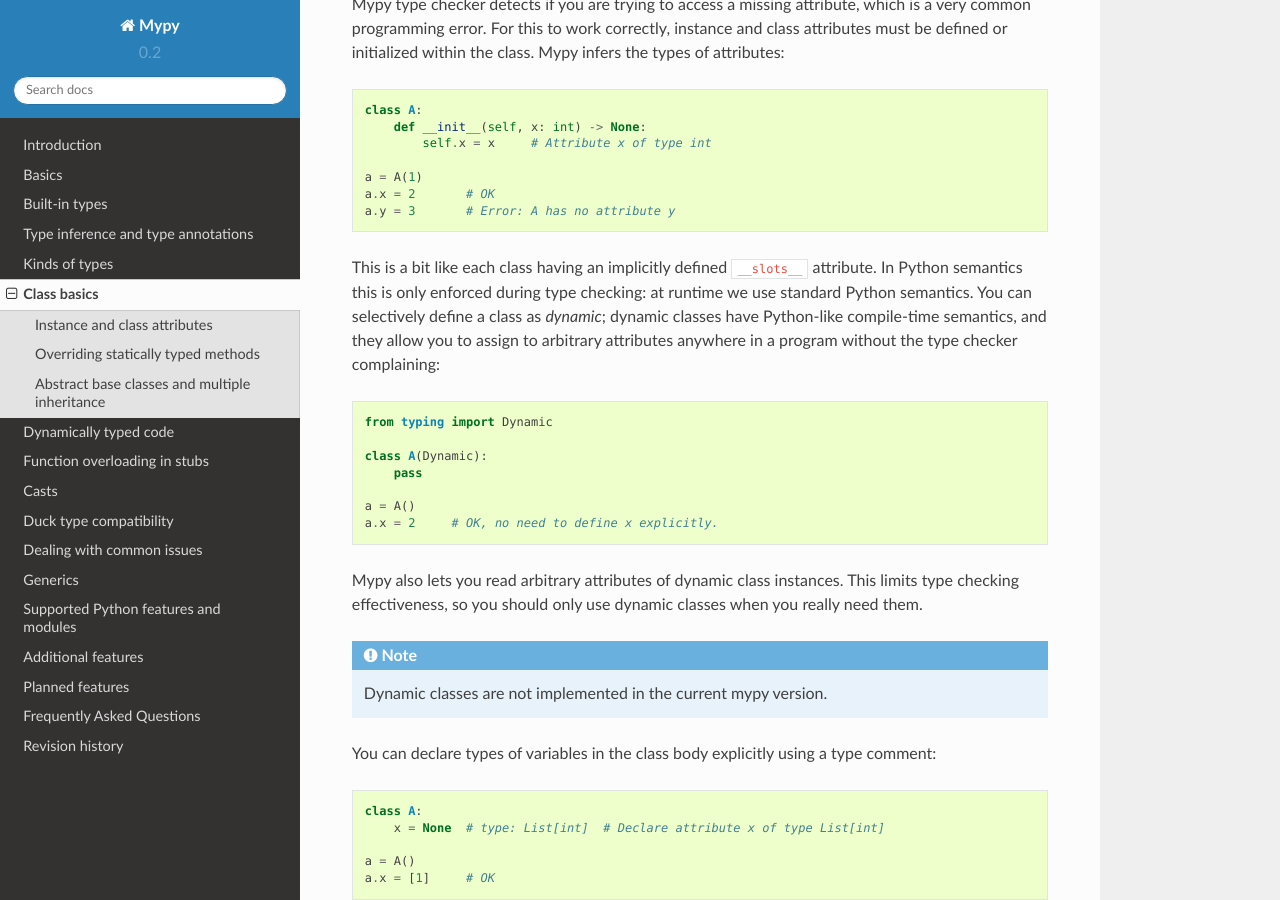
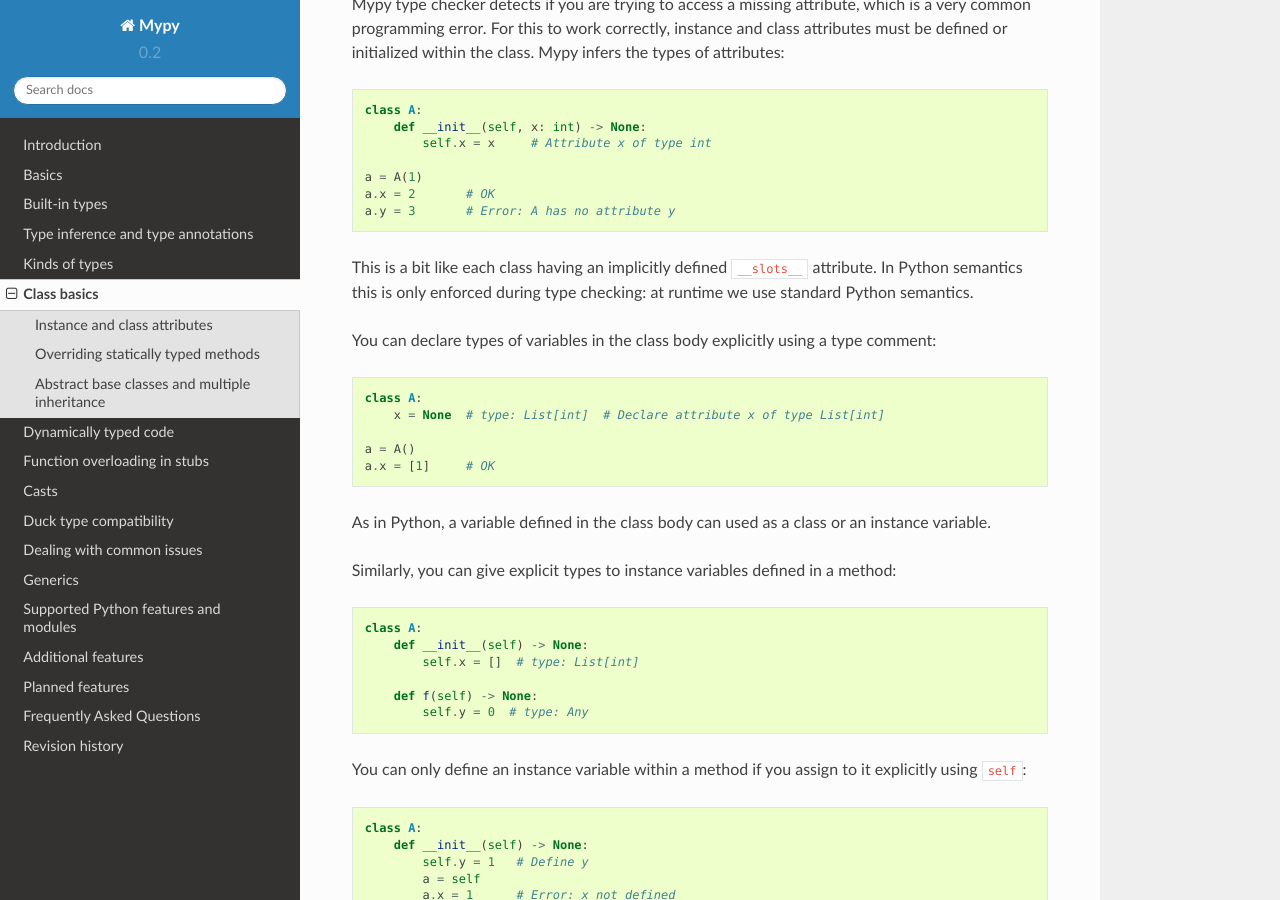
Before and after one commit to lucalysoft/mypy, a Sphinx documentation site: the page built from docs/source/class_basics.rst, in a window 1280 px wide and 900 px high, scrolled down 223 px. Built offline with Sphinx 7.4.7 and the Read the Docs theme 2.0.0, drawn with Linux system fonts in a browser that asks for light colours.

Commit message:
Remove mentions of Dynamic and update readme

```diff
--- a/docs/source/class_basics.rst
+++ b/docs/source/class_basics.rst
@@ -21,29 +21,7 @@ initialized within the class. Mypy infers the types of attributes:
 
 This is a bit like each class having an implicitly defined
 ``__slots__`` attribute. In Python semantics this is only enforced
-during type checking: at runtime we use standard Python semantics. You
-can selectively define a class as *dynamic*; dynamic classes have
-Python-like compile-time semantics, and they allow you to assign to
-arbitrary attributes anywhere in a program without the type checker
-complaining:
-
-.. code-block:: python
-
-   from typing import Dynamic
-
-   class A(Dynamic):
-       pass
-
-   a = A()
-   a.x = 2     # OK, no need to define x explicitly.
-
-Mypy also lets you read arbitrary attributes of dynamic class
-instances. This limits type checking effectiveness, so you should only
-use dynamic classes when you really need them.
-
-.. note::
-
-   Dynamic classes are not implemented in the current mypy version.
+during type checking: at runtime we use standard Python semantics.
 
 You can declare types of variables in the class body explicitly using
 a type comment:
```
Also changed, not shown: README.md (+22 -21 lines).
